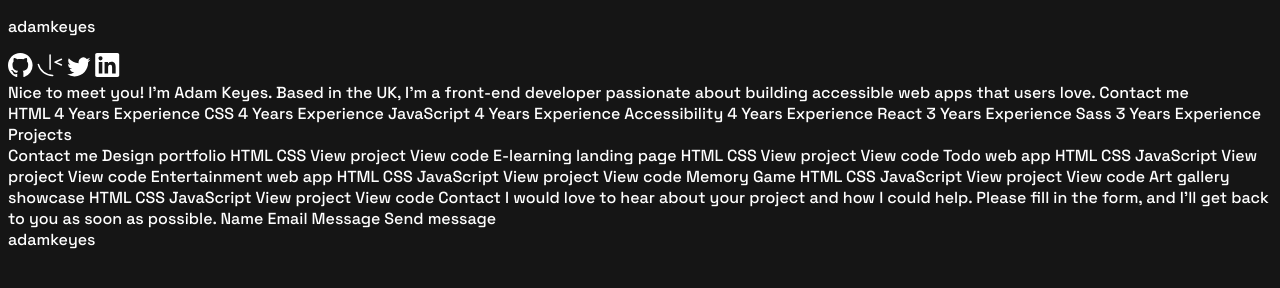
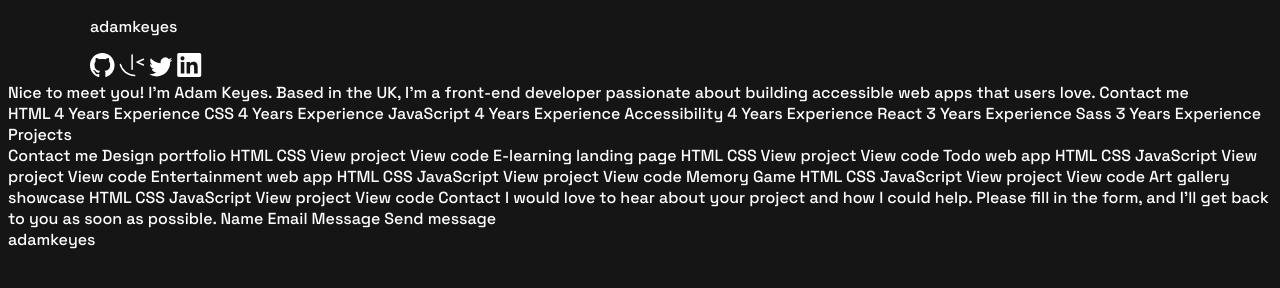
Before and after one commit to aleknovkovski/FEM-Single-page-dev-portfolio, a plain HTML site: page working/index.html in a window 1280 px wide. Drawn offline with Linux system fonts and the light colour scheme.

Commit message:
Header: Apply container

```diff
--- a/working/index.html
+++ b/working/index.html
@@ -10,7 +10,7 @@
 </head>
 <body>
 
-  <header>
+  <header class="container">
     <div class="logo-area"><p>adamkeyes</p></div>
     <div class="social-icons">
       <img src="./assets/images/icon-github.svg" alt="github icon">
--- a/working/style.css
+++ b/working/style.css
@@ -30,3 +30,9 @@ body {
     background-color: var(--black);
     color: var(--white);
 }
+
+.container {
+    max-width: 1100px;
+    margin: 0 auto;
+    padding: 0 24px;
+}
```
